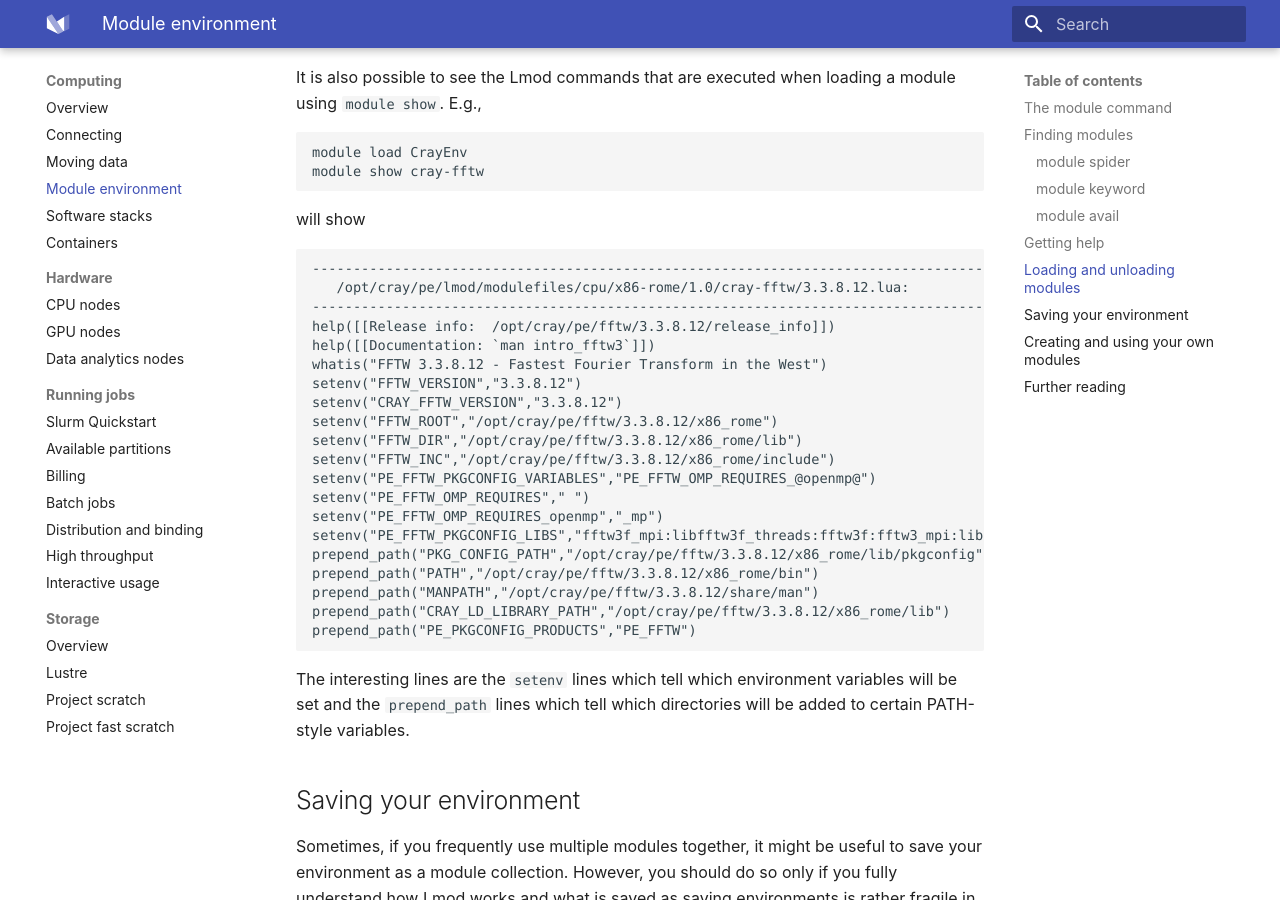
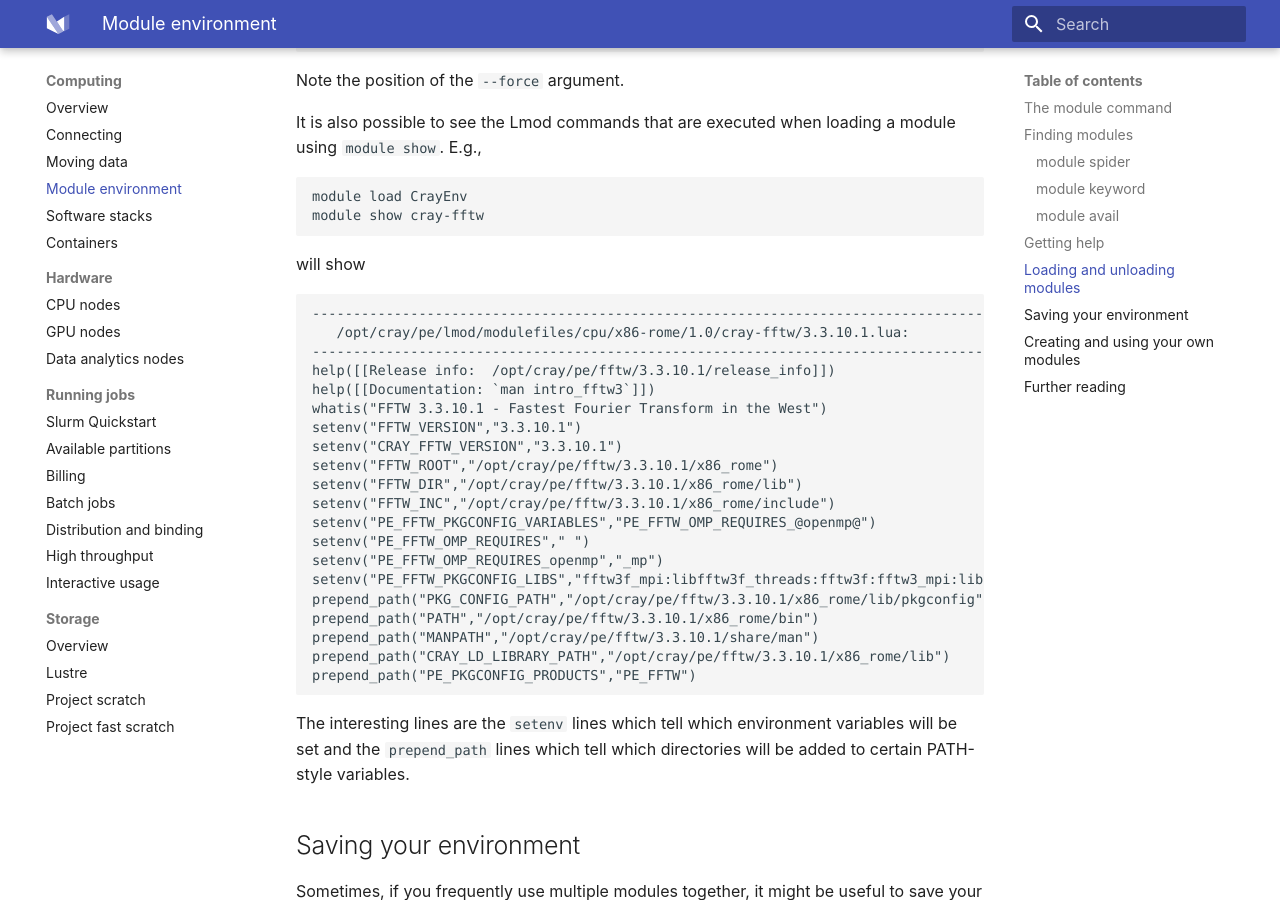
Before and after one commit to Lumi-supercomputer/lumi-userguide, an MkDocs documentation site: the page built from docs/computing/Lmod_modules.md, in a window 1280 px wide and 900 px high, scrolled down 7754 px. Built offline with MkDocs 1.6.1 and Material for MkDocs 9.7.7, drawn with Linux system fonts in a browser that asks for light colours; some of the changed text lies outside the part shown.

Commit message:
Updated the page on Lmod modules for the system update introducing 22.06.

````diff
--- a/docs/computing/Lmod_modules.md
+++ b/docs/computing/Lmod_modules.md
@@ -190,27 +192,26 @@
     about the package, including information on which other modules need to be
     loaded to be able to load the package. E.g.,
     ```bash
-    module spider git/2.33.1
+    module spider git/2.37.0
     ```
     will return
     ```
     ----------------------------------------------------------------
-      git: git/2.35.1
+      git: git/2.37.0
     ----------------------------------------------------------------
         Description:
           Git is a free and open source distributed version control
           system
 
         You will need to load all module(s) on any one of the lines
-        below before the "git/2.35.1" module is available to load.
+        below before the "git/2.37.0" module is available to load.
 
           CrayEnv
-          LUMI/21.12  partition/C
-          LUMI/21.12  partition/D
-          LUMI/21.12  partition/G
-          LUMI/21.12  partition/L
-
-        Help:
+          LUMI/22.06  partition/C
+          LUMI/22.06  partition/D
+          LUMI/22.06  partition/EAP
+          LUMI/22.06  partition/G
+          LUMI/22.06  partition/L
     ```
     (abbreviated output). Note that it also tells you which other modules need
     to be loaded. You need to choose the line which is appropriate for you and
@@ -219,29 +220,30 @@
 
     This form of `module spider` can also be used to find out how a tool provided
     as an extension by another module can be made available. E.g., in a previous
-    example we we've seen that `CMake/3.22.2` is available via another module.
+    example we we've seen that `CMake/3.23.2` is available via another module.
     Now
     ```
-    module spider CMake/3.22.2
+    module spider CMake/3.23.2
     ```
     will return output similar to
     ```
     ----------------------------------------------------------------
-      CMake: CMake/3.22.2 (E)
+      CMake: CMake/3.23.2 (E)
     ----------------------------------------------------------------
         This extension is provided by the following modules. To
         access the extension you must load one of the following
         modules. Note that any module names in parentheses show the
         module location in the software hierarchy.
 
-           buildtools/21.12 (LUMI/21.12 partition/L)
-           buildtools/21.12 (LUMI/21.12 partition/G)
-           buildtools/21.12 (LUMI/21.12 partition/D)
-           buildtools/21.12 (LUMI/21.12 partition/C)
-           buildtools/21.12 (CrayEnv)
+           buildtools/22.06 (LUMI/22.06 partition/L)
+           buildtools/22.06 (LUMI/22.06 partition/G)
+           buildtools/22.06 (LUMI/22.06 partition/EAP)
+           buildtools/22.06 (LUMI/22.06 partition/D)
+           buildtools/22.06 (LUMI/22.06 partition/C)
+           buildtools/22.06 (CrayEnv)
     ```
-    This tells that `CMake` is provided by the `buildtools/21.12` module and also
-    indicates five possible combinations of software stack modules that can provide
+    This tells that `CMake` is provided by the `buildtools/22.06` module and also
+    indicates six possible combinations of software stack modules that can provide
     that module.
 
 
@@ -290,15 +292,15 @@
     using only its name.
 
  2. With the name of a module (or a part of the name) it will show all modules
-    that match that (part of) a name. E.g., when `LUMI/21.12` is loaded,
+    that match that (part of) a name. E.g., when `LUMI/22.06` is loaded,
     ```bash
     module avail gnuplot
     ```
     will show something along the lines of
     ```
-    ----- EasyBuild managed software for software stack LUMI/21.12 on LUMI-L -----
-       gnuplot/5.4.3-cpeAOCC-21.12    gnuplot/5.4.3-cpeGNU-21.12 (D)
-       gnuplot/5.4.3-cpeCray-21.12
+    ----- EasyBuild managed software for software stack LUMI/22.06 on LUMI-L -----
+       gnuplot/5.4.3-cpeAOCC-22.06    gnuplot/5.4.3-cpeGNU-22.06 (D)
+       gnuplot/5.4.3-cpeCray-22.06
 
       Where:
        D:  Default Module
@@ -353,7 +355,7 @@
 of the module.
 
 ```bash
-$ module load cray-fftw/3.3.8.12
+$ module load cray-fftw/3.3.10.1
 ```
 
 In order to unload a module from your environment, use the `unload` sub-command
@@ -396,25 +398,25 @@
 ```
 will show
 ```
---------------------------------------------------------------------------------------------------
-   /opt/cray/pe/lmod/modulefiles/cpu/x86-rome/1.0/cray-fftw/3.3.8.12.lua:
---------------------------------------------------------------------------------------------------
-help([[Release info:  /opt/cray/pe/fftw/3.3.8.12/release_info]])
+---------------------------------------------------------------------------------------------------------------------------
+   /opt/cray/pe/lmod/modulefiles/cpu/x86-rome/1.0/cray-fftw/3.3.10.1.lua:
+---------------------------------------------------------------------------------------------------------------------------
+help([[Release info:  /opt/cray/pe/fftw/3.3.10.1/release_info]])
 help([[Documentation: `man intro_fftw3`]])
-whatis("FFTW 3.3.8.12 - Fastest Fourier Transform in the West")
-setenv("FFTW_VERSION","3.3.8.12")
-setenv("CRAY_FFTW_VERSION","3.3.8.12")
-setenv("FFTW_ROOT","/opt/cray/pe/fftw/3.3.8.12/x86_rome")
-setenv("FFTW_DIR","/opt/cray/pe/fftw/3.3.8.12/x86_rome/lib")
-setenv("FFTW_INC","/opt/cray/pe/fftw/3.3.8.12/x86_rome/include")
+whatis("FFTW 3.3.10.1 - Fastest Fourier Transform in the West")
+setenv("FFTW_VERSION","3.3.10.1")
+setenv("CRAY_FFTW_VERSION","3.3.10.1")
+setenv("FFTW_ROOT","/opt/cray/pe/fftw/3.3.10.1/x86_rome")
+setenv("FFTW_DIR","/opt/cray/pe/fftw/3.3.10.1/x86_rome/lib")
+setenv("FFTW_INC","/opt/cray/pe/fftw/3.3.10.1/x86_rome/include")
 setenv("PE_FFTW_PKGCONFIG_VARIABLES","PE_FFTW_OMP_REQUIRES_@openmp@")
 setenv("PE_FFTW_OMP_REQUIRES"," ")
 setenv("PE_FFTW_OMP_REQUIRES_openmp","_mp")
 setenv("PE_FFTW_PKGCONFIG_LIBS","fftw3f_mpi:libfftw3f_threads:fftw3f:fftw3_mpi:libfftw3_threads:fftw3")
-prepend_path("PKG_CONFIG_PATH","/opt/cray/pe/fftw/3.3.8.12/x86_rome/lib/pkgconfig")
-prepend_path("PATH","/opt/cray/pe/fftw/3.3.8.12/x86_rome/bin")
-prepend_path("MANPATH","/opt/cray/pe/fftw/3.3.8.12/share/man")
-prepend_path("CRAY_LD_LIBRARY_PATH","/opt/cray/pe/fftw/3.3.8.12/x86_rome/lib")
+prepend_path("PKG_CONFIG_PATH","/opt/cray/pe/fftw/3.3.10.1/x86_rome/lib/pkgconfig")
+prepend_path("PATH","/opt/cray/pe/fftw/3.3.10.1/x86_rome/bin")
+prepend_path("MANPATH","/opt/cray/pe/fftw/3.3.10.1/share/man")
+prepend_path("CRAY_LD_LIBRARY_PATH","/opt/cray/pe/fftw/3.3.10.1/x86_rome/lib")
 prepend_path("PE_PKGCONFIG_PRODUCTS","PE_FFTW")
 ```
 The interesting lines are the `setenv` lines which tell which environment
````
Also changed, not shown: other parts of docs/computing/Lmod_modules.md (+9 -7 lines).
